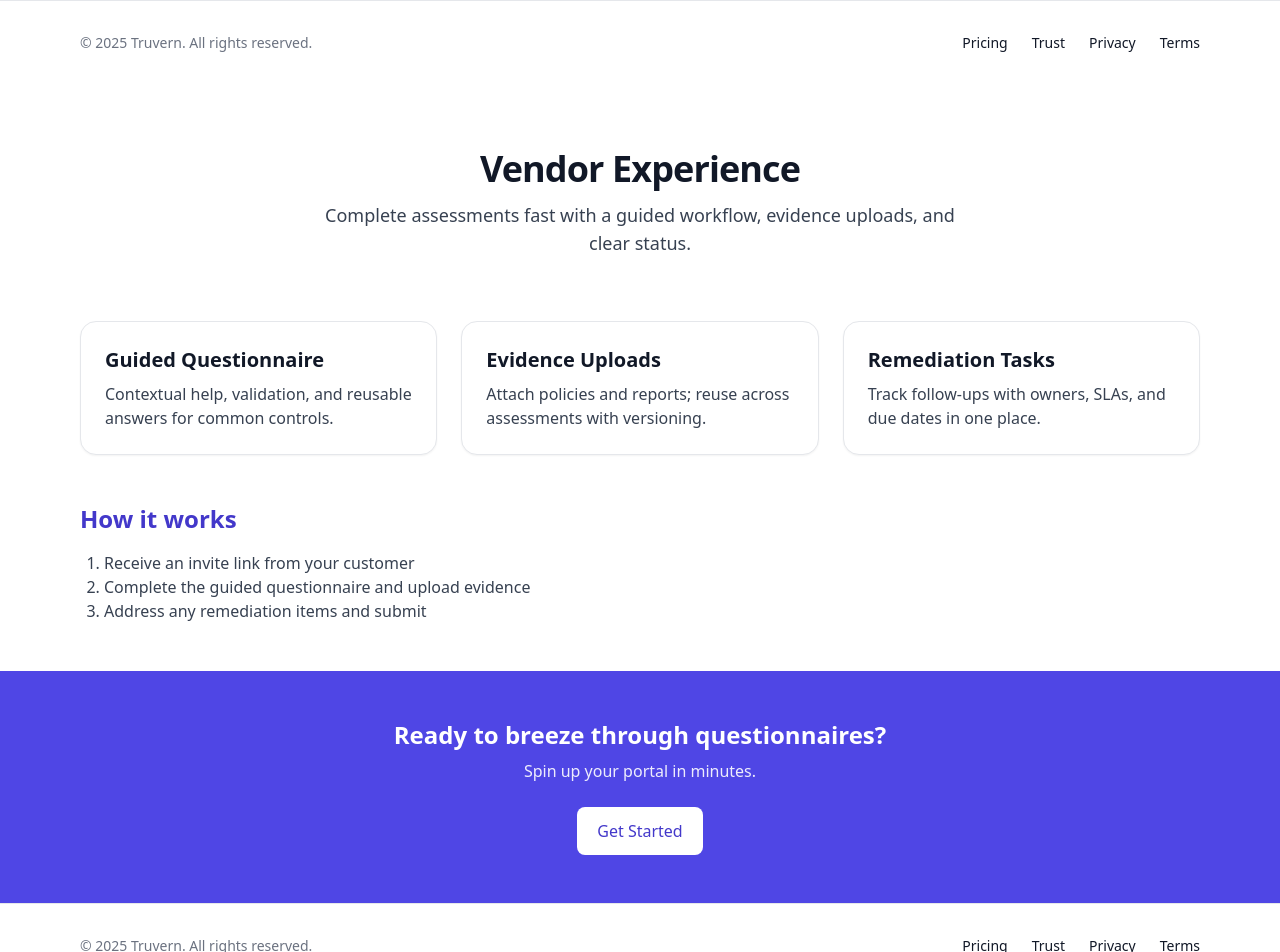
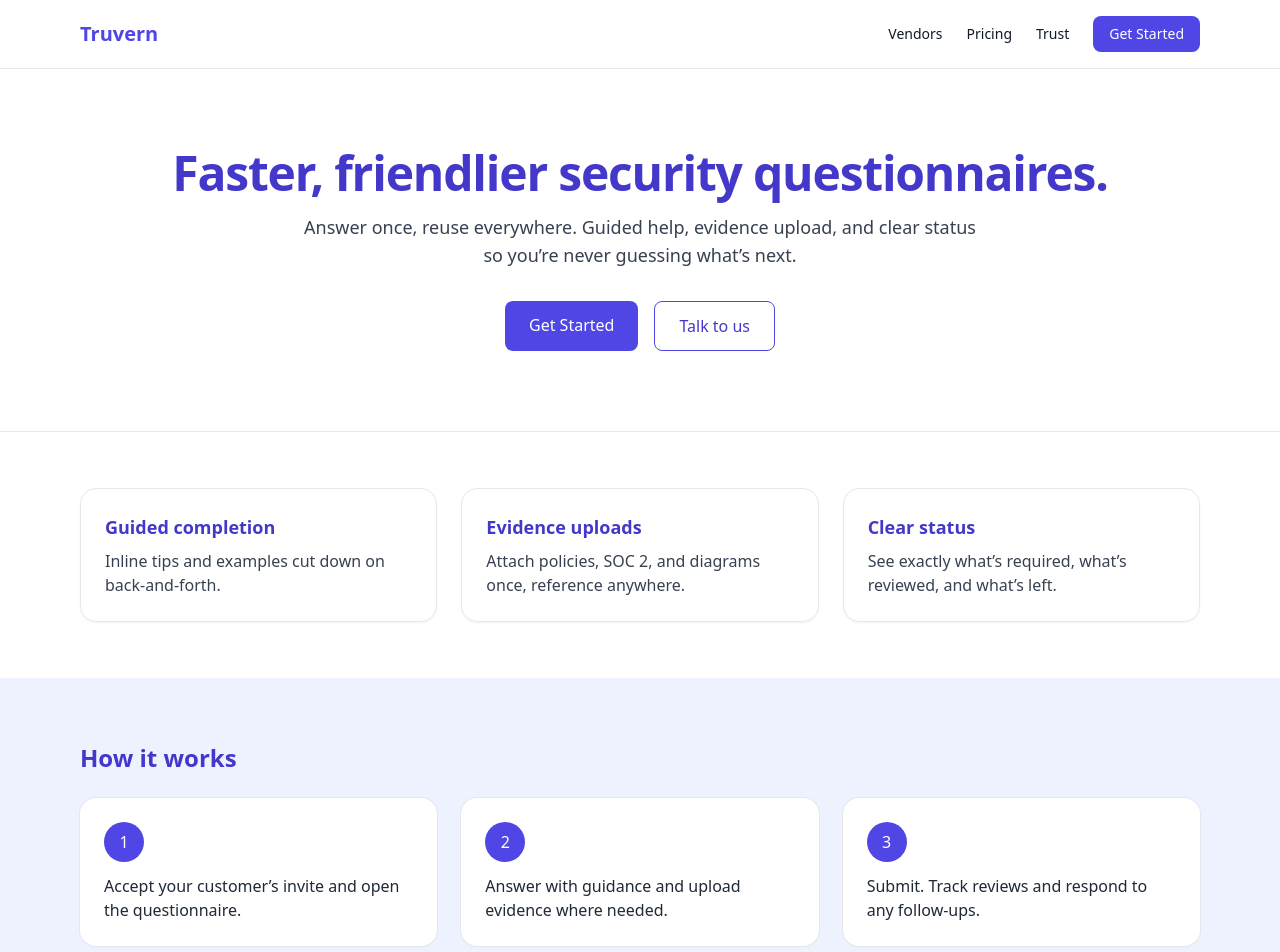
Before and after one commit to nelsonaddae2512-maker/tprmwebsite, a Next.js app: page /vendors in a window 1280 px wide. Shown: the top 952 px of the page. Built offline with nearby package versions, Linux system fonts and the light colour scheme.

Commit message:
Update vendors.tsx

```diff
--- a/pages/vendors.tsx
+++ b/pages/vendors.tsx
@@ -1,59 +1,123 @@
+// pages/vendors.tsx
 import HeadSeo from "../components/HeadSeo";
-import Nav from "../components/Footer";
+import Nav from "../components/Nav";
 import Footer from "../components/Footer";
 
 export default function Vendors() {
   return (
     <>
       <HeadSeo
-        title="For Vendors • Truvern"
-        description="A friendly, guided experience for vendors completing security questionnaires. Evidence uploads, auto-save, and remediation tracking."
+        title="For Vendors — Faster Security Reviews"
+        description="Answer once, reuse everywhere. Truvern helps vendors finish security questionnaires faster with guidance, evidence uploads, and friendly reminders."
         url="https://www.truvern.com/vendors"
       />
       <Nav />
 
       <main className="bg-white">
         {/* Hero */}
-        <section className="mx-auto max-w-6xl px-4 py-16 text-center">
-          <h1 className="text-4xl font-extrabold tracking-tight text-gray-900">Vendor Experience</h1>
-          <p className="mx-auto mt-3 max-w-2xl text-lg text-gray-700">
-            Complete assessments fast with a guided workflow, evidence uploads, and clear status.
+        <section className="mx-auto max-w-6xl px-4 py-20 text-center">
+          <h1 className="text-4xl font-extrabold tracking-tight text-indigo-700 md:text-5xl">
+            Faster, friendlier security questionnaires.
+          </h1>
+          <p className="mx-auto mt-4 max-w-2xl text-lg text-gray-700">
+            Answer once, reuse everywhere. Guided help, evidence upload,
+            and clear status so you’re never guessing what’s next.
           </p>
+          <div className="mt-8 flex justify-center gap-4">
+            <a
+              href="/signup"
+              className="rounded-lg bg-indigo-600 px-6 py-3 font-medium text-white hover:bg-indigo-700"
+            >
+              Get Started
+            </a>
+            <a
+              href="/contact"
+              className="rounded-lg border border-indigo-600 px-6 py-3 font-medium text-indigo-700 hover:bg-indigo-50"
+            >
+              Talk to us
+            </a>
+          </div>
         </section>
 
         {/* Benefits */}
-        <section className="mx-auto grid max-w-6xl gap-6 px-4 md:grid-cols-3">
-          <div className="rounded-2xl border bg-white p-6 shadow-sm">
-            <h2 className="text-xl font-semibold text-gray-900">Guided Questionnaire</h2>
-            <p className="mt-2 text-gray-700">Contextual help, validation, and reusable answers for common controls.</p>
-          </div>
-          <div className="rounded-2xl border bg-white p-6 shadow-sm">
-            <h2 className="text-xl font-semibold text-gray-900">Evidence Uploads</h2>
-            <p className="mt-2 text-gray-700">Attach policies and reports; reuse across assessments with versioning.</p>
-          </div>
-          <div className="rounded-2xl border bg-white p-6 shadow-sm">
-            <h2 className="text-xl font-semibold text-gray-900">Remediation Tasks</h2>
-            <p className="mt-2 text-gray-700">Track follow-ups with owners, SLAs, and due dates in one place.</p>
+        <section className="border-t bg-white">
+          <div className="mx-auto grid max-w-6xl grid-cols-1 gap-6 px-4 py-14 md:grid-cols-3">
+            {[
+              {
+                title: "Guided completion",
+                desc: "Inline tips and examples cut down on back-and-forth.",
+              },
+              {
+                title: "Evidence uploads",
+                desc: "Attach policies, SOC 2, and diagrams once, reference anywhere.",
+              },
+              {
+                title: "Clear status",
+                desc: "See exactly what’s required, what’s reviewed, and what’s left.",
+              },
+            ].map((item) => (
+              <div
+                key={item.title}
+                className="rounded-2xl border p-6 shadow-sm"
+              >
+                <h3 className="text-lg font-semibold text-indigo-700">
+                  {item.title}
+                </h3>
+                <p className="mt-2 text-gray-700">{item.desc}</p>
+              </div>
+            ))}
           </div>
         </section>
 
         {/* How it works */}
-        <section className="mx-auto max-w-6xl px-4 py-12">
-          <h2 className="text-2xl font-bold text-indigo-700">How it works</h2>
-          <ol className="mt-4 list-decimal pl-6 text-gray-700">
-            <li>Receive an invite link from your customer</li>
-            <li>Complete the guided questionnaire and upload evidence</li>
-            <li>Address any remediation items and submit</li>
-          </ol>
+        <section className="bg-indigo-50">
+          <div className="mx-auto max-w-6xl px-4 py-16">
+            <h2 className="text-2xl font-bold text-indigo-700">
+              How it works
+            </h2>
+            <ol className="mt-6 grid gap-6 md:grid-cols-3">
+              {[
+                {
+                  step: "1",
+                  text: "Accept your customer’s invite and open the questionnaire.",
+                },
+                {
+                  step: "2",
+                  text: "Answer with guidance and upload evidence where needed.",
+                },
+                {
+                  step: "3",
+                  text: "Submit. Track reviews and respond to any follow-ups.",
+                },
+              ].map((s) => (
+                <li
+                  key={s.step}
+                  className="rounded-2xl bg-white p-6 shadow-sm ring-1 ring-gray-200"
+                >
+                  <div className="flex h-10 w-10 items-center justify-center rounded-full bg-indigo-600 text-white">
+                    {s.step}
+                  </div>
+                  <p className="mt-3 text-gray-800">{s.text}</p>
+                </li>
+              ))}
+            </ol>
+          </div>
         </section>
 
         {/* CTA */}
-        <section className="bg-indigo-600">
-          <div className="mx-auto max-w-6xl px-4 py-12 text-center text-white">
-            <h2 className="text-2xl font-bold">Ready to breeze through questionnaires?</h2>
-            <p className="mt-2 opacity-90">Spin up your portal in minutes.</p>
-            <a href="/signup" className="mt-6 inline-block rounded-lg bg-white px-5 py-3 font-medium text-indigo-700 hover:bg-gray-100">
-              Get Started
+        <section className="mx-auto max-w-6xl px-4 py-16 text-center">
+          <h3 className="text-2xl font-bold text-indigo-700">
+            Save hours on every questionnaire.
+          </h3>
+          <p className="mx-auto mt-2 max-w-2xl text-gray-700">
+            Vendors use Truvern to finish reviews faster and keep deals moving.
+          </p>
+          <div className="mt-6">
+            <a
+              href="/signup"
+              className="rounded-lg bg-indigo-600 px-6 py-3 font-medium text-white hover:bg-indigo-700"
+            >
+              Create your free account
             </a>
           </div>
         </section>
```
